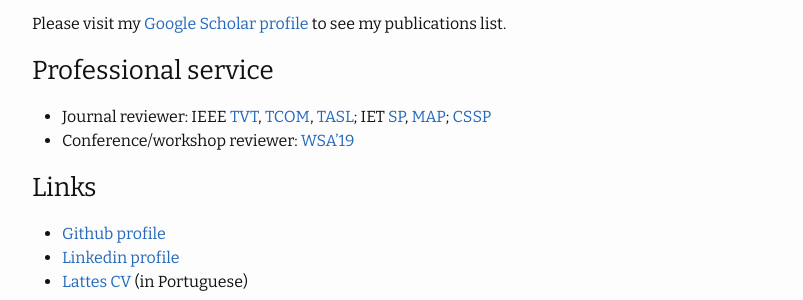
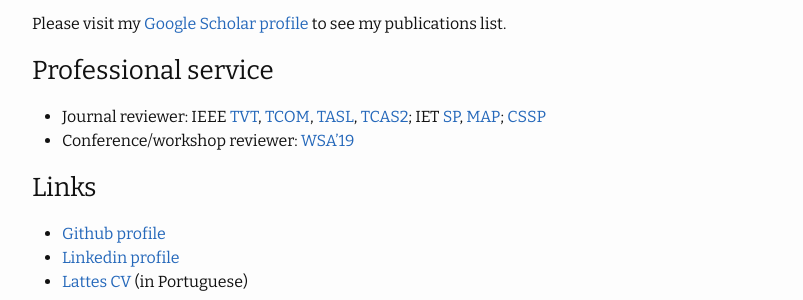
Before and after one commit to lnribeiro/lnribeiro.github.io, a Jekyll site: the page built from about.markdown, in a window 1280 px wide. Shown: the part 758-1058 px from the top of the page, without its empty margins (238-1041 px from the left). Built offline with Jekyll 4.4.1, drawn with Linux system fonts in a browser that asks for light colours.

Commit message:
Update about.markdown
add tcas2

```diff
--- a/about.markdown
+++ b/about.markdown
@@ -27,7 +27,7 @@ Please visit my [Google Scholar profile](https://scholar.google.com.br/citations
 
 ### Professional service
 
-* Journal reviewer: IEEE [TVT](https://ieeexplore.ieee.org/xpl/RecentIssue.jsp?punumber=25), [TCOM](https://ieeexplore.ieee.org/xpl/RecentIssue.jsp?punumber=26), [TASL](https://ieeexplore.ieee.org/xpl/RecentIssue.jsp?punumber=10376); IET [SP](https://ieeexplore.ieee.org/xpl/RecentIssue.jsp?punumber=4159607), [MAP](https://digital-library.theiet.org/content/journals/iet-map); [CSSP](https://www.springer.com/engineering/electronics/journal/34)
+* Journal reviewer: IEEE [TVT](https://ieeexplore.ieee.org/xpl/RecentIssue.jsp?punumber=25), [TCOM](https://ieeexplore.ieee.org/xpl/RecentIssue.jsp?punumber=26), [TASL](https://ieeexplore.ieee.org/xpl/RecentIssue.jsp?punumber=10376), [TCAS2](https://ieee-cas.org/pubs/tcas2); IET [SP](https://ieeexplore.ieee.org/xpl/RecentIssue.jsp?punumber=4159607), [MAP](https://digital-library.theiet.org/content/journals/iet-map); [CSSP](https://www.springer.com/engineering/electronics/journal/34)
 * Conference/workshop reviewer: [WSA'19](https://www.wsa2019.eu/)
 
 ### Links
```
